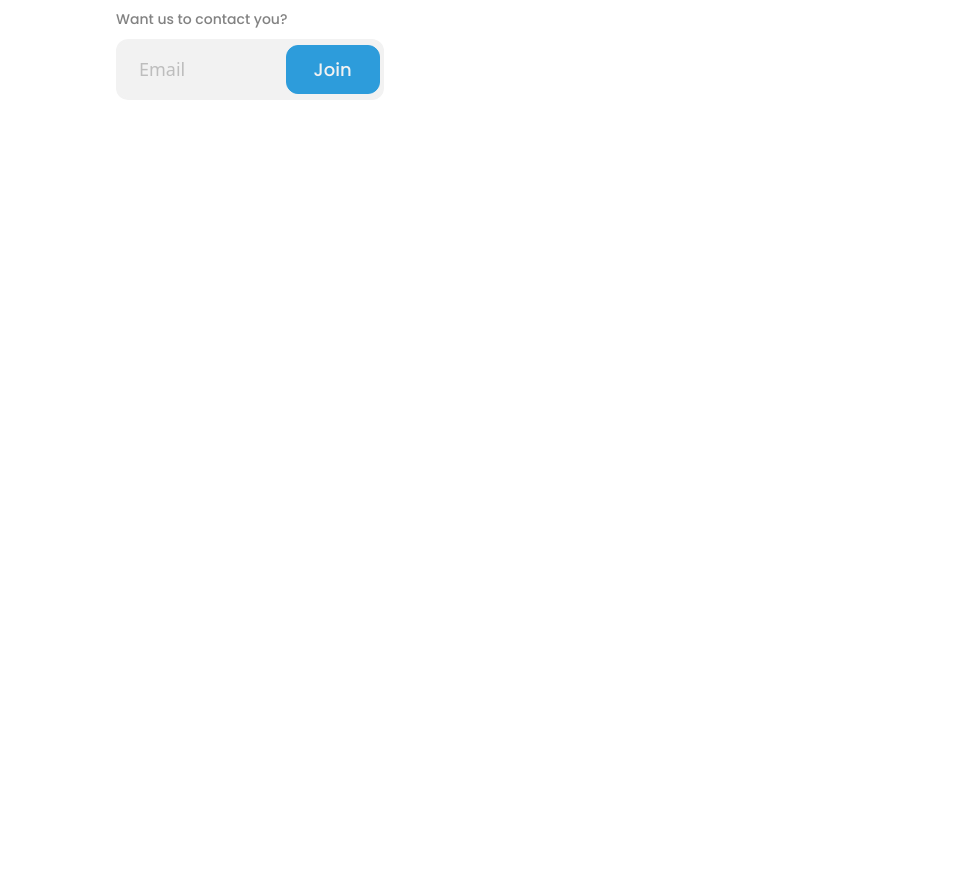
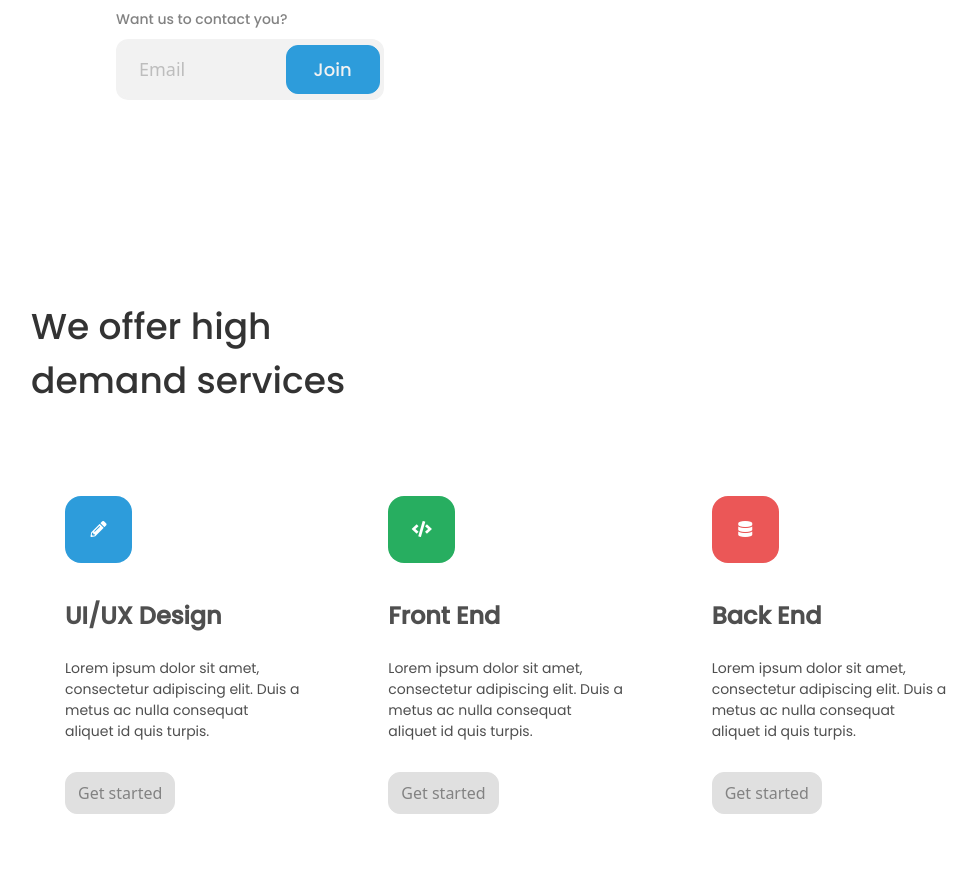
Before and after one commit to vladislav1010/edie-homepage, a website built with Parcel: page src/index.html in a window 1280 px wide. Shown: the part 1185-2068 px from the top of the page, without its empty margins (134-1111 px from the left). Before the commit the page ends 1485 px from the top, so only its background shows below. Built offline with nearby package versions, Linux system fonts and the light colour scheme; some packages are replaced by stand-ins of ours.

Commit message:
feat: change .postcssrc, add styles for .h_3, dominant color scheme for solid button; add utils, variables, services section
Fix dependency on particles for subscribe form

```diff
--- a/package.json
+++ b/package.json
@@ -14,13 +14,14 @@
   ],
   "devDependencies": {
     "parcel": "^2.0.0-beta.2",
-    "postcss-cssnext": "^3.1.0",
     "postcss-import": "^14.0.1",
+    "postcss-preset-env": "^6.7.0",
     "postcss-url": "^10.1.3",
     "posthtml-include": "^1.7.0",
     "prettier": "^2.2.1"
   },
   "dependencies": {
+    "@fortawesome/fontawesome-free": "^5.15.3",
     "modern-normalize": "^1.0.0"
   }
 }
--- a/src/index.html
+++ b/src/index.html
@@ -11,6 +11,10 @@
     <link
       href="https://fonts.googleapis.com/css2?family=Heebo:wght@800&family=Montserrat:wght@500;700&family=Poppins:wght@400;500&display=swap"
       rel="stylesheet"
+    />
+    <link
+      rel="stylesheet"
+      href="../node_modules/@fortawesome/fontawesome-free/css/all.min.css"
     />
     <link
       rel="stylesheet"
@@ -121,5 +125,55 @@
         </div>
       </div>
     </section>
+    <section class="services">
+      <h3 class="h h_2 services__title">We offer high<br />demand services</h3>
+      <div class="sm:flex sm:flex-wrap">
+        <article class="sm:flex-1 service services__item">
+          <header>
+            <div class="service__image">
+              <i class="fas fa-pencil-alt"></i>
+            </div>
+            <h4 class="h h_3 service__heading">UI/UX Design</h4>
+          </header>
+          <p class="body service__body">
+            Lorem ipsum dolor sit amet, consectetur adipiscing elit. Duis a
+            metus ac nulla consequat aliquet id quis turpis.
+          </p>
+          <button class="btn btn_solid btn_dominant btn_md service__btn">
+            Get started
+          </button>
+        </article>
+        <article class="sm:flex-1 service services__item">
+          <header>
+            <div class="service__image">
+              <i class="fas fa-code"></i>
+            </div>
+            <h4 class="h h_3 service__heading">Front End</h4>
+          </header>
+          <p class="body service__body">
+            Lorem ipsum dolor sit amet, consectetur adipiscing elit. Duis a
+            metus ac nulla consequat aliquet id quis turpis.
+          </p>
+          <button class="btn btn_solid btn_dominant btn_md service__btn">
+            Get started
+          </button>
+        </article>
+        <article class="sm:flex-1 service services__item">
+          <header>
+            <div class="service__image">
+              <i class="fas fa-database"></i>
+            </div>
+            <h4 class="h h_3 service__heading">Back End</h4>
+          </header>
+          <p class="body service__body">
+            Lorem ipsum dolor sit amet, consectetur adipiscing elit. Duis a
+            metus ac nulla consequat aliquet id quis turpis.
+          </p>
+          <button class="btn btn_solid btn_dominant btn_md service__btn">
+            Get started
+          </button>
+        </article>
+      </div>
+    </section>
   </body>
 </html>
--- a/src/index.js
+++ b/src/index.js
@@ -141,4 +141,71 @@ document.addEventListener("DOMContentLoaded", () => {
   adjustSubscribeInputPadding();
   window.addEventListener("load", adjustSubscribeInputPadding);
   window.addEventListener("resize", adjustSubscribeInputPadding);
+
+  // Switch button color scheme on service card :hover
+  let currentEl = null;
+  const servicesEl = document.getElementsByClassName("services")[0];
+  servicesEl.addEventListener("mouseover", (event) => {
+    if (currentEl) {
+      return;
+    }
+
+    let target = event.target.closest(".services__item");
+
+    if (!target) {
+      return;
+    }
+
+    if (!servicesEl.contains(target)) {
+      return;
+    }
+
+    currentEl = target;
+    onServiceEnter(currentEl);
+  });
+
+  servicesEl.addEventListener("mouseout", (event) => {
+    if (!currentEl) {
+      return;
+    }
+
+    let relatedTarget = event.relatedTarget;
+
+    while (relatedTarget) {
+      if (relatedTarget === currentEl) {
+        return;
+      }
+
+      relatedTarget = relatedTarget.parentNode;
+    }
+
+    onServiceLeave(currentEl);
+    currentEl = null;
+  });
+
+  function serviceButton(el) {
+    return el.querySelector(".service__btn");
+  }
+
+  function onServiceEnter(el) {
+    const button = serviceButton(el);
+
+    if (!button) {
+      return;
+    }
+
+    button.classList.remove("btn_dominant");
+    button.classList.add("btn_primary");
+  }
+
+  function onServiceLeave(el) {
+    const button = serviceButton(el);
+
+    if (!button) {
+      return;
+    }
+
+    button.classList.add("btn_dominant");
+    button.classList.remove("btn_primary");
+  }
 });
--- a/src/styles/_utils.css
+++ b/src/styles/_utils.css
@@ -30,6 +30,20 @@
   display: none;
 }
 
+@media (min-width: 576px) {
+  .sm\:flex-wrap {
+    flex-wrap: wrap;
+  }
+
+  .sm\:flex {
+    display: flex;
+  }
+
+  .sm\:flex-1 {
+    flex: 1 1 0;
+  }
+}
+
 /* Copied from TailwindCSS */
 .sr-only {
   position: absolute;
--- a/src/styles/_variables.css
+++ b/src/styles/_variables.css
@@ -45,6 +45,7 @@
   /* Font weights */
   --font-weight-normal: 400;
   --font-weight-medium: 500;
+  --font-weight-extra-bold: 700;
   /* Another font weights are related only to logo and copyright, so I consider them on-off values. */
 
   /* Font sizes */
--- a/src/styles/atoms/_btn.css
+++ b/src/styles/atoms/_btn.css
@@ -46,6 +46,14 @@
   --btn-color: var(--white);
   --btn-hover-bg: var(--primary-600);
   --btn-active-bg: var(--primary-700);
+}
+
+.btn_solid.btn_dominant {
+  --edie-ring-color: var(--primary-500-50a);
+  --btn-bg: #e0e0e0;
+  --btn-color: #828282;
+  --btn-hover-color: var(--gray-4);
+  --btn-active-color: var(--gray-4);
 }
 
 .btn_link.btn_black {
--- a/src/styles/atoms/_text.css
+++ b/src/styles/atoms/_text.css
@@ -25,6 +25,17 @@
   }
 }
 
+.h_3 {
+  --h-font-size: var(--text-xl);
+  font-weight: var(--font-weight-extra-bold);
+}
+
+@media (min-width: 576px) {
+  .h_3 {
+    --h-font-size: var(--text-xl);
+  }
+}
+
 .body {
   line-height: var(--leading-normal);
   font-weight: var(--font-weight-normal);
--- a/src/styles/organisms/_index.css
+++ b/src/styles/organisms/_index.css
@@ -1,3 +1,5 @@
 @import "./_header.css";
 @import "./_hero.css";
 @import "./_subscribe-form.css";
+@import "./_services.css";
+@import "./_service.css";
--- /dev/null
+++ b/src/styles/organisms/_service.css
@@ -0,0 +1,52 @@
+.service {
+  background-color: #0000;
+
+  border-radius: calc(24 / 16 * 1rem);
+
+  padding: calc(49 / 16 * 1rem) calc(34 / 16 * 1rem);
+
+  transition: background-color 200ms ease-out, box-shadow 200ms ease-out;
+}
+
+.service:hover {
+  background-color: var(--surface);
+  box-shadow: 0 10px 30px rgba(51, 51, 51, 0.1);
+
+  transition: background-color 200ms ease-in, box-shadow 200ms ease-in;
+}
+
+.service__image {
+  width: calc(67 / 16 * 1rem);
+  height: calc(67 / 16 * 1rem);
+  border-radius: 1rem;
+
+  display: flex;
+  justify-content: center;
+  align-items: center;
+
+  margin-bottom: calc(35 / 16 * 1rem);
+}
+
+.service__image i {
+  flex: 0 0 auto;
+  line-height: 27px;
+  color: var(--white);
+}
+
+.service__body {
+  color: var(--text-body);
+  font-size: var(--text-sm);
+
+  margin-bottom: calc(30 / 16 * 1rem);
+}
+
+.service__heading {
+  margin-bottom: calc(24 / 16 * 1rem);
+}
+
+@media (min-width: 576px) {
+  .service {
+    padding-top: calc(46 / 16 * 1rem);
+    padding-bottom: calc(46 / 16 * 1rem);
+  }
+}
--- /dev/null
+++ b/src/styles/organisms/_services.css
@@ -0,0 +1,45 @@
+.services {
+  padding: 0 calc(19 / 16 * 1rem) calc(100 / 16 * 1rem) calc(15 / 16 * 1rem);
+}
+
+@media (min-width: 576px) {
+  .services {
+    padding: 0 calc(165 / 16 * 1rem) calc(194 / 16 * 1rem);
+  }
+}
+
+.services__title {
+  color: var(--text-title);
+  margin-bottom: calc(42 / 16 * 1rem);
+  margin-left: calc(24 / 16 * 1rem);
+}
+
+@media (min-width: 576px) {
+  .services__title {
+    margin-left: 0;
+  }
+}
+
+.services__item:first-child .service__image {
+  background-color: #2d9cdb;
+}
+
+.services__item:nth-child(2) .service__image {
+  background-color: #27ae60;
+}
+
+.services__item:nth-child(3) .service__image {
+  background-color: #eb5757;
+}
+
+@media (min-width: 575.98px) {
+  .services__item:not(:last-child) {
+    margin-bottom: 20px;
+  }
+}
+
+@media (min-width: 576px) {
+  .services__item:not(:last-child) {
+    margin-right: 20px;
+  }
+}
--- a/src/styles/organisms/_subscribe-form.css
+++ b/src/styles/organisms/_subscribe-form.css
@@ -11,7 +11,7 @@
 }
 
 .subscribe-form_on_light .subscribe-form__label {
-  color: var(--dominant-3);
+  color: var(--text-caption);
 }
 
 .subscribe-form_on_dark .subscribe-form__label {
```
Also changed, not shown: .postcssrc, README.md, 1 other file.
